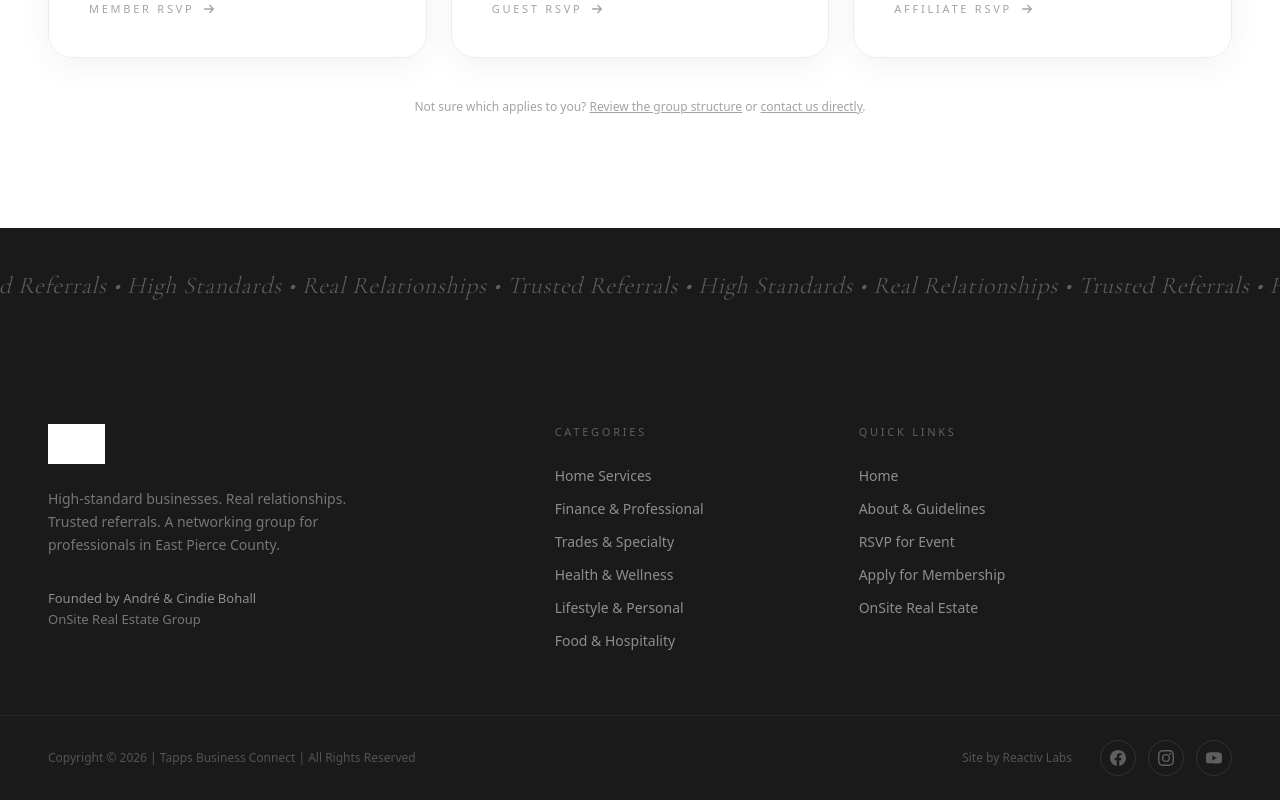
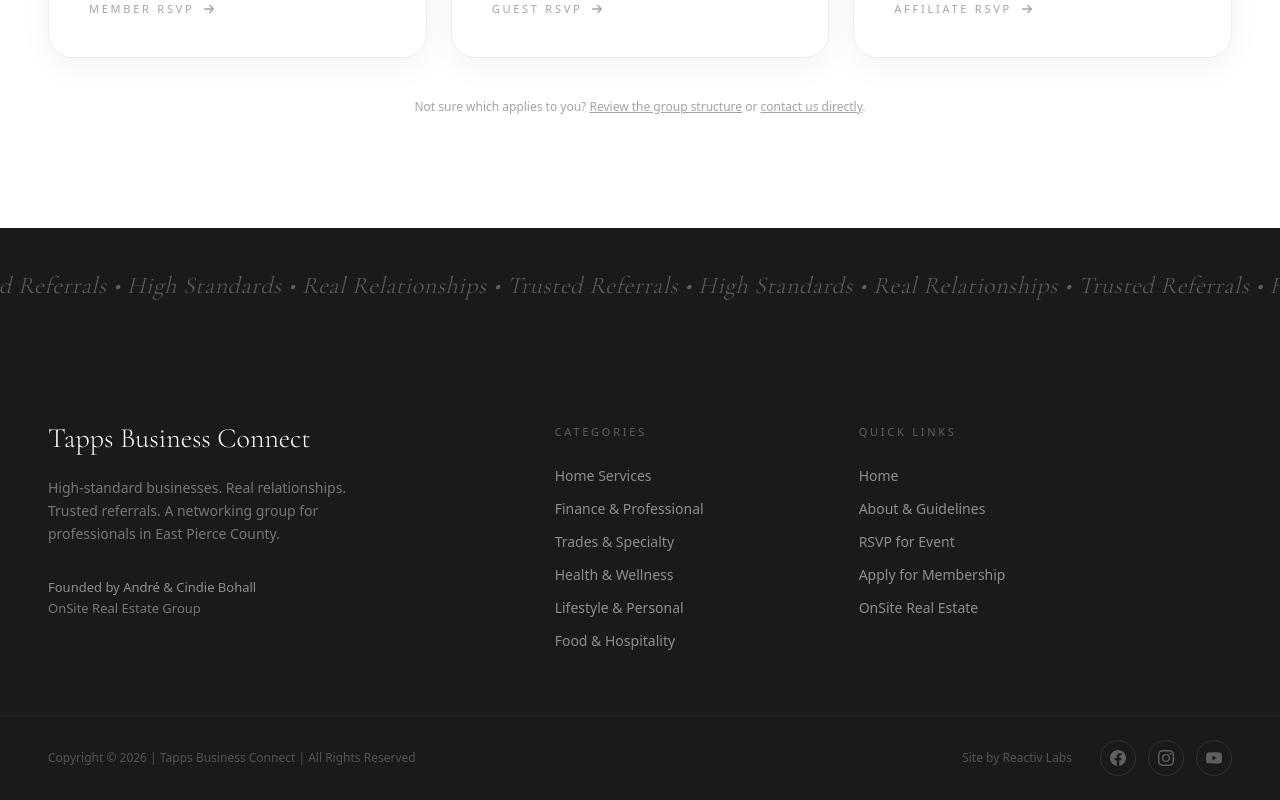
Before and after one commit to christopher0331/tapps-business-connect, a Next.js app: page /rsvp in a window 1280 px wide. Shown: the part 1263-2063 px from the top of the page. Built offline with nearby package versions, Linux system fonts and the light colour scheme.

Commit message:
complete priority 2 tasks

```diff
--- a/src/app/apply/page.tsx
+++ b/src/app/apply/page.tsx
@@ -72,6 +72,8 @@
   },
 ];
 
+const APPLICATION_FORM_URL = "https://415kr0.share-na2.hsforms.com/2skIuf8o5Q3qUKGNleZ6XTg";
+
 export default function MemberApplicationPage() {
   return (
     <>
@@ -93,7 +95,9 @@
               Membership at Tapps Business Connect is intentionally selective. Please review all requirements carefully before beginning. The application takes approximately <strong className="text-white/80 font-normal">90 minutes</strong> and does not save progress — set aside uninterrupted time.
             </p>
             <a
-              href="#application"
+              href={APPLICATION_FORM_URL}
+              target="_blank"
+              rel="noopener noreferrer"
               className="inline-flex items-center gap-3 rounded-full bg-white px-8 py-4 text-[12px] uppercase tracking-[0.25em] text-charcoal transition-all duration-500 hover:bg-white/90"
             >
               Begin Application
@@ -158,7 +162,7 @@
               </div>
               <div className="flex flex-col gap-4 lg:items-end">
                 <a
-                  href="https://415kr0.share-na2.hsforms.com/2skIuf8o5Q3qUKGNleZ6XTg"
+                  href={APPLICATION_FORM_URL}
                   target="_blank"
                   rel="noopener noreferrer"
                   className="inline-flex items-center gap-3 rounded-full bg-white px-10 py-5 text-[12px] uppercase tracking-[0.25em] text-charcoal transition-all duration-500 hover:bg-white/90"
--- a/src/app/page.tsx
+++ b/src/app/page.tsx
@@ -26,7 +26,7 @@
       <Header />
       <main className="bg-white">
 
-        <section className="bg-[#1a1a18] pt-20 pb-24 sm:pt-28 sm:pb-32">
+        <section className="bg-[#1a1a18] pt-14 pb-24 sm:pt-20 sm:pb-32">
           <div className="mx-auto max-w-[1440px] px-6 lg:px-12">
             <div className="flex flex-col items-start gap-10 lg:flex-row lg:items-end lg:justify-between">
               <div>
--- a/src/components/Footer.tsx
+++ b/src/components/Footer.tsx
@@ -1,9 +1,7 @@
 "use client";
 
 import Link from "next/link";
-import Image from "next/image";
 import { motion } from "framer-motion";
-import { BC_LOGO } from "@/lib/business-connect-data";
 
 const categoryLinks = [
   { label: "Home Services", href: "/home-services" },
@@ -65,13 +63,9 @@
             className="lg:col-span-4"
           >
             <div className="mb-6">
-              <Image
-                src={BC_LOGO}
-                alt="Tapps Business Connect"
-                width={180}
-                height={45}
-                className="h-10 w-auto brightness-0 invert"
-              />
+              <Link href="/" className="font-serif text-[1.75rem] font-light leading-none text-white">
+                Tapps Business Connect
+              </Link>
             </div>
             <p className="text-[14px] text-white/40 leading-relaxed max-w-xs mb-8">
               High-standard businesses. Real relationships. Trusted referrals. A networking group for professionals in East Pierce County.
```
Also changed, not shown: 1 other file (tests, documents, lock files or other folders).
